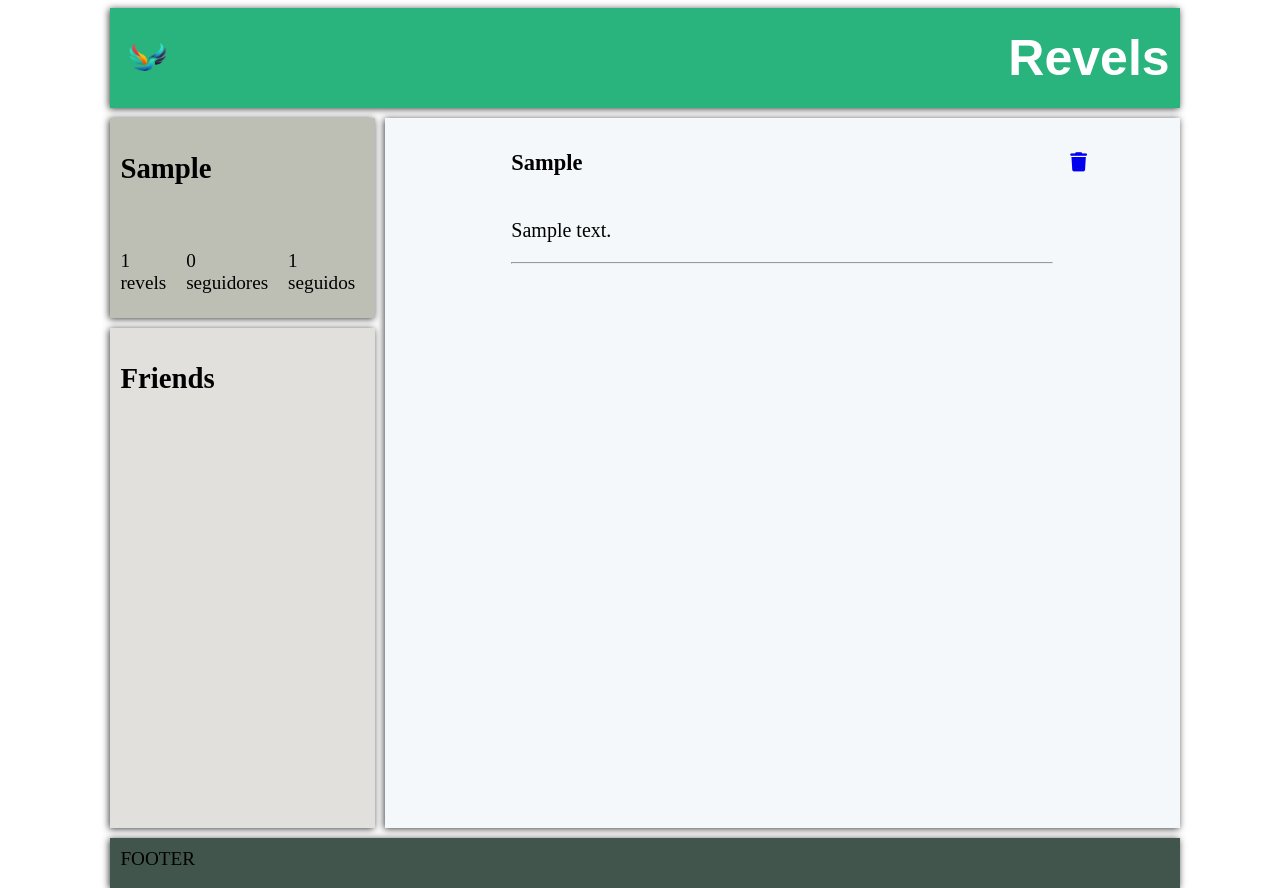
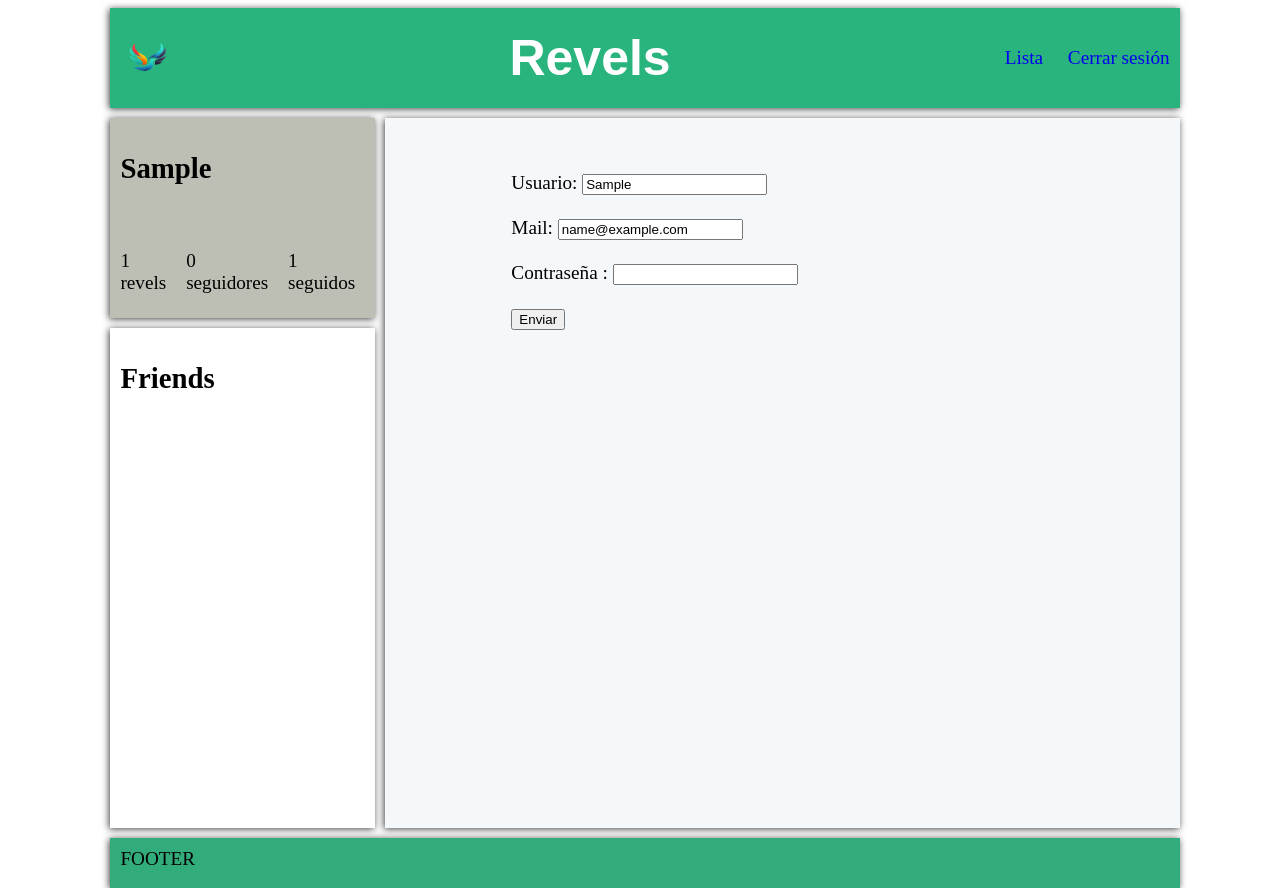
Before and after one commit to danher1034/DANI-DAWES, a PHP site: page /account/header2/1 in a window 1280 px wide. Run offline with PHP 8.4, Linux system fonts and the light colour scheme; the visitor is signed in with stand-in values (Sample User, id 1); tables that the repository leaves empty or names only in its code hold one stand-in row (values such as "Sample post"); some web fonts are replaced.

Commit message:
jojojoojoj

```diff
--- a/Nueva carpeta/account.php
+++ b/Nueva carpeta/account.php
@@ -1,4 +1,5 @@
 <?php
+
 /**
  * @author Dani Agullo Heredia
  * @version 1.0
@@ -14,6 +15,7 @@
 ?>
 <!DOCTYPE html>
 <html lang="es">
+
 <head>
     <meta charset="UTF-8">
     <meta name="viewport" content="width=device-width, initial-scale=1.0">
@@ -22,18 +24,19 @@
     <link href="https://fonts.cdnfonts.com/css/healing-lighters" rel="stylesheet">
     <link rel="stylesheet" href="https://cdnjs.cloudflare.com/ajax/libs/font-awesome/6.4.2/css/all.min.css" integrity="sha512-z3gLpd7yknf1YoNbCzqRKc4qyor8gaKU1qmn+CShxbuBusANI9QpRohGBreCFkKxLhei6S9CQXFEbbKuqLg0DA==" crossorigin="anonymous" referrerpolicy="no-referrer" />
 </head>
+
 <body class="body-account">
     <?php
     if (isset($_GET['delete'])) {
         $deleted = $conection->exec('DELETE l ,d , c, r FROM revels r LEFT JOIN comments c ON r.id = c.revelid LEFT JOIN dislikes d ON r.id = d.revelid LEFT JOIN likes l ON r.id = l.revelid WHERE r.id =' . $_GET['delete']);
     }
 
-            require_once(__DIR__ .'/includes/header.inc.php');
+    require_once(__DIR__ . '/includes/header.inc.php');
     ?>
     <aside class="sidebar-account">
         <?php
 
-            $user_info = $conection->prepare('SELECT u.usuario, (SELECT count(*) from follows f where u.id = f.userfollowed) AS followers, (SELECT count(*) from follows f where userid=:id_user) AS followed FROM users u WHERE u.id=:id_user;');
+        $user_info = $conection->prepare('SELECT u.usuario,u.email, (SELECT count(*) from follows f where u.id = f.userfollowed) AS followers, (SELECT count(*) from follows f where userid=:id_user) AS followed FROM users u WHERE u.id=:id_user;');
         $user_info->bindParam(':id_user', $_SESSION['user']);
         $user_info->execute();
 
@@ -53,12 +56,12 @@
 
         $revels_number = $revels_info->rowCount();
 
-            echo '<h2>'.$user_name['usuario'].'</h2>';
+        echo '<h2>' . $user_name['usuario'] . '</h2>';
         echo '<br>';
         echo '<div class="followers">';
-                echo '<p class="revels">'.$revels_number.' revels</p>';
-                echo '<p class="follower">'.$user_name['followers'].' seguidores</p>';
-                echo '<p class="follows">'.$user_name['followed'].' seguidos</p>';
+        echo '<p class="revels">' . $revels_number . ' revels</p>';
+        echo '<p class="follower">' . $user_name['followers'] . ' seguidores</p>';
+        echo '<p class="follows">' . $user_name['followed'] . ' seguidos</p>';
         echo '</div>';
         ?>
     </aside>
@@ -67,8 +70,8 @@
         echo '<h2>Friends</h2>';
         foreach ($amigos as $info) {
             echo '<div class="sidebar-friend">
-                        <a href="/user/'.$info['id'].'" id="enlace_userRevel">
-                            <h4>'.$info['usuario'].'</h4>
+                        <a href="/user/' . $info['id'] . '" id="enlace_userRevel">
+                            <h4>' . $info['usuario'] . '</h4>
                         </a>
                      </div>';
         }
@@ -76,22 +79,42 @@
     </aside>
     <article class="main">
         <?php
-            foreach ($revels as $info) {
-                echo '<div class="container-main-account">
-                        <div class="title-main-account">
-                            <h3>'.$user_name['usuario'].'</h3>
-                            <a href="/account/delete/' . $info['id'] . '"><i class="fa-solid fa-trash"></i></a>
-                        </div>
-                        <div class="body-main-user">
-                            <a href="/revel/'.$info['id'].'" id="enlace_userRevel">
-                                 <p>'.$info['texto'].'</p>
-                            </a>
-                        </div>
-                    </div>
-                    <hr>';
+            $login_select = $conection->prepare('SELECT contrasenya from users where id=:usuar;');
+            $login_select->bindParam(':usuar', $_SESSION['user']);
+
+            $login_select->execute();
+            $login_user = $login_select->fetch();
+
+            $login_user['contrasenya'];
+
+            if (isset($_POST['password'])) {
+                if (password_verify($_POST['password'], $login_user['contrasenya'])) {
+                    $update_user = $conection->prepare('UPDATE users SET usuario = :usuario, email= :email WHERE id = :usuar;');
+                    $update_user->bindParam(':usuario', $_POST['user']);
+                    $update_user->bindParam(':email', $_POST['mail']);
+                    $update_user->bindParam(':usuar', $_SESSION['user']);
+                    $update_user->execute();
+                    header('Location:/account/header2/1');
+                } else {
+                    $errors['password'] = 'Usuario o contraseña incorrecta, intetanlo otra vez';
                 }
+            }
+
+            echo '<form action="#" method="post" enctype="multipart/form-data">';
+
+                echo '<br>';
+                echo '<br> Usuario: <input type="text" name="user" value="' . $user_name['usuario'] . '" " ><br>';
+                echo '<br> Mail: <input type="text" name="mail" value="' . $user_name['email'] . '" " ><br>'; // Los siguiente if se encargan de crear los input para cada apartado
+                echo '<br> Contraseña : <input type="password" name="password" required" ><br>';
+                if (isset($errors['password'])) {
+                    echo '<p class="error_login">' . $errors['password'] . '</p><br>';
+                }
+                echo '<br>';
+                echo '<input type="submit" value="Enviar">';
+
+            echo '</form>';
         ?>
     </article>
-    <footer class="footer">FOOTER</footer>
 </body>
+
 </html>
--- a/Nueva carpeta/css/styles.css
+++ b/Nueva carpeta/css/styles.css
@@ -47,6 +47,14 @@ img {
   margin-right: 35%;
 }
 
+.navbar-list{
+  text-decoration: none;
+  margin-right: 20px;
+}
+
+.navbar-sesion{
+  text-decoration: none;
+}
 .Sign-in{
   grid-area: Sign-in;
   background-color: #f4f8fa;
@@ -117,12 +125,29 @@ img {
       "navbar2  navbar2" 100px
       "sidebarAccount main"   200px
       "sidebarAccount2 main"   500px
-      "footer  footer" 50px /200px    auto;
+      "footer2  footer2" 50px /200px    auto;
 
       grid-template-columns: 25% 75%;
 }
 
 .body-account > * {
+  box-shadow: -1px 1px 7px 0px rgba(0, 0, 0, 0.75);
+  padding: 10px;
+}
+
+.body-list {
+  display: grid;
+  gap: 10px;
+  grid-template:
+      "navbar2  navbar2" 100px
+      "sidebarlist main"   200px
+      "sidebarlist2 main"   500px
+      "footer2  footer2" 50px /200px    auto;
+
+      grid-template-columns: 25% 75%;
+}
+
+.body-list > * {
   box-shadow: -1px 1px 7px 0px rgba(0, 0, 0, 0.75);
   padding: 10px;
 }
@@ -319,6 +344,11 @@ img {
   background-color: #41554d;
 }
 
+.footer2 {
+  grid-area: footer2;
+  background-color: #33ac7c;
+}
+
 .error_login{
   color: red;
   font-size: 75%;
@@ -353,13 +383,18 @@ img {
   background-color: #bebfb4;
 }
 
+.sidebar-list{
+  grid-area: sidebarlist;
+  background-color: #bebfb4;
+}
+
 .sidebar-result{
   grid-area: sidebarResult;
   background-color: #e1e0dd;
 }
 
-.sidebar-account2 {
-  grid-area: sidebarAccount2;
+.sidebar-list2 {
+  grid-area: sidebarlist2;
   background-color: #e1e0dd;
 }
 
--- a/Nueva carpeta/includes/header.inc.php
+++ b/Nueva carpeta/includes/header.inc.php
@@ -4,9 +4,13 @@ if (isset($_GET['header2'])) {
     <a class="navbar-brand" href="/index.php">
         <img src="/img/logo-revels.png" alt="Logo" width="55" height="50">
     </a>
-
     <h1>Revels</h1>
-    </nav>';
+    <div class="bottons-navbar">
+        <a class="navbar-list" href="/list/header2/1">Lista</a>
+        <a class="navbar-sesion" href="/index.php">Cerrar sesión</a>
+    </div>
+    </nav>
+    <footer class="footer2">FOOTER</footer>';
 } else {
 
 ?>
@@ -47,6 +51,7 @@ if (isset($_GET['header2'])) {
                                 </div>
                         </div>
 
-    </aside>';
-    }
-        ?>
+    </aside>
+    <footer class="footer">FOOTER</footer>';
+}
+    ?>
--- a/Nueva carpeta/index.php
+++ b/Nueva carpeta/index.php
@@ -270,7 +270,7 @@ require_once(__DIR__.'/includes/regularExpression.php');
 
                 ?>
             </article>
-            <footer class="footer">FOOTER</footer>
+
         </body>
     <?php } ?>
 </html>
--- a/Nueva carpeta/login.php
+++ b/Nueva carpeta/login.php
@@ -69,7 +69,6 @@ require_once(__DIR__ . '/includes/bdconect.inc.php');
         <div class="Sign-up" >
             <p>¿No tienes cuenta en revels? <a href="index.php">Regístrate</a></p>
         </div>
-        <footer class="footer">FOOTER</footer>
 
     </body>
 </html>
--- a/Nueva carpeta/results.php
+++ b/Nueva carpeta/results.php
@@ -93,6 +93,5 @@
 
         ?>
     </article>
-    <footer class="footer">FOOTER</footer>
 </body>
 </html>
--- a/Nueva carpeta/revel.php
+++ b/Nueva carpeta/revel.php
@@ -183,7 +183,6 @@ $conection = bdconection($bd, $user, $pass, $options);
         echo '</div>';
         ?>
     </article>
-    <footer class="footer">FOOTER</footer>
 
 </body>
 
--- a/Nueva carpeta/user.php
+++ b/Nueva carpeta/user.php
@@ -203,6 +203,5 @@
             }
         ?>
     </article>
-    <footer class="footer">FOOTER</footer>
 </body>
 </html>
```
Also changed, not shown: Nueva carpeta/list.php (added, +95 -0 lines), Nueva carpeta/.htaccess. Lines whose indentation alone changed are shown as unchanged.
